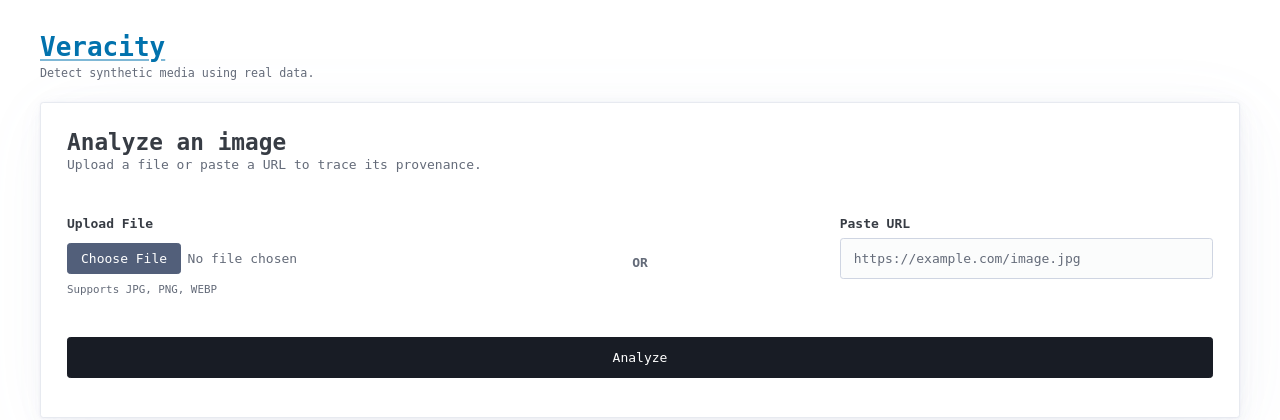
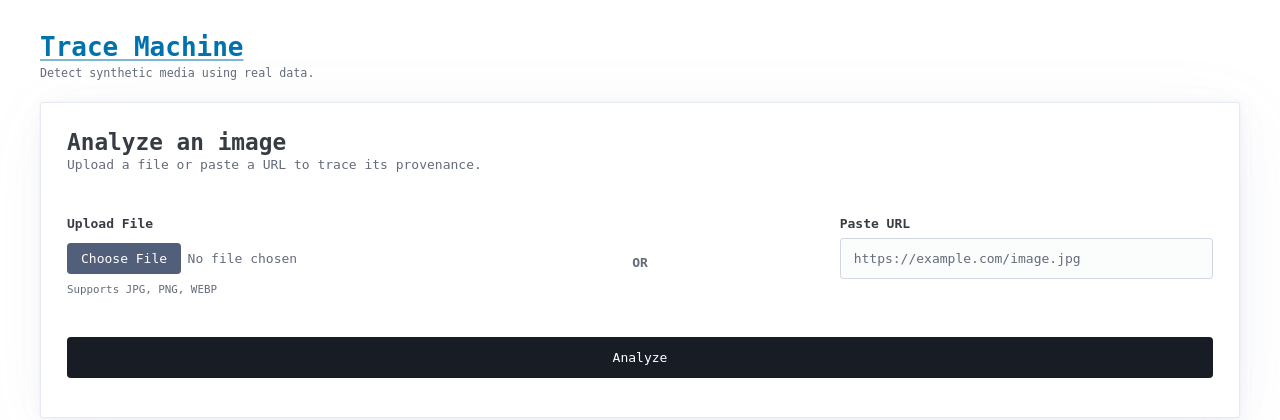
Before and after one commit to bgsulz/Trace-Machine, a Flask app: page / in a window 1280 px wide. Shown: the top 420 px of the page. Run offline with Flask 3, Linux system fonts and the light colour scheme; parts of the project's set-up code (start-up, migrations or seed data) failed here and were passed over; some libraries are stand-ins or nearby versions.

Commit message:
Add deployment script and rebrand application from Veracity to Trace Machine

```diff
--- a/veracity/templates/base.html
+++ b/veracity/templates/base.html
@@ -2,7 +2,7 @@
 <html lang="en">
   <head>
     <meta charset="utf-8" />
-    <title>Veracity</title>
+    <title>Trace Machine</title>
     <meta name="viewport" content="width=device-width, initial-scale=1" />
     <link
       rel="stylesheet"
@@ -17,7 +17,7 @@
     <main class="container">
       <header style="margin-top: 1.5rem; margin-bottom: 1.5rem">
         <h1 class="brand-title">
-          <a href="{{ url_for('main.index') }}">Veracity</a>
+          <a href="{{ url_for('main.index') }}">Trace Machine</a>
         </h1>
         <p class="brand-subtitle">Detect synthetic media using real data.</p>
       </header>
```
Also changed, not shown: 1 other file.
